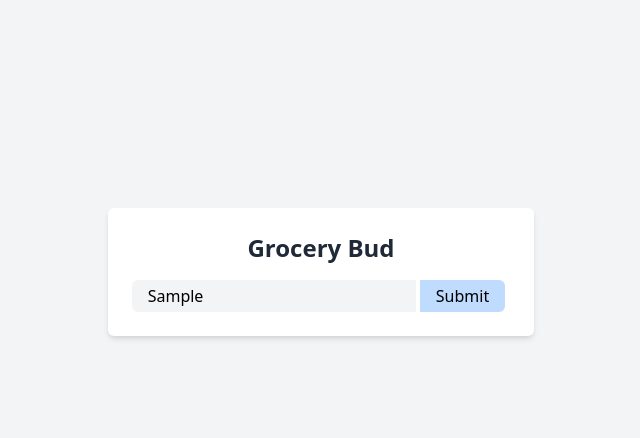
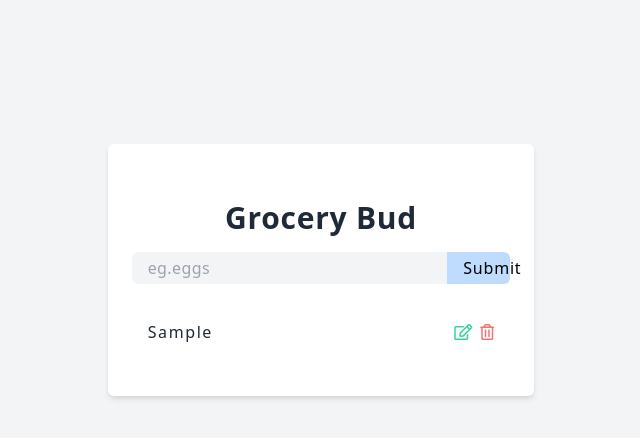
Before and after one commit to Vallejoanderson/basicJavascriptProjects, a plain HTML site: page todolist/index.html in a window 1280 px wide. Both pictures are taken after typing "Sample" into the empty fields and a click on the button "Submit". Shown: the whole page, without its empty margins (319-959 px from the left). Drawn offline with nearby package versions, Linux system fonts and the light colour scheme.

Commit message:
JS functions

```diff
--- a/todolist/index.html
+++ b/todolist/index.html
@@ -5,15 +5,18 @@
 	<meta http-equiv="X-UA-Compatible" content="IE=edge">
 	<meta name="viewport" content="width=device-width, initial-scale=1.0">
 	<link href="https://unpkg.com/tailwindcss@^2/dist/tailwind.min.css" rel="stylesheet">
+	<link rel="stylesheet" href="https://cdnjs.cloudflare.com/ajax/libs/font-awesome/5.15.3/css/all.min.css" integrity="sha512-iBBXm8fW90+nuLcSKlbmrPcLa0OT92xO1BIsZ+ywDWZCvqsWgccV3gFoRBv0z+8dLJgyAHIhR35VZc2oM/gI1w==" crossorigin="anonymous" referrerpolicy="no-referrer"/>
 	<title>Document</title>
 </head>
 <body class="bg-gray-100">
-	<div class="bg-white w-1/3 h-32 mx-auto mt-52 p-6 shadow-md rounded-md">
-		<h1 class="font-bold text-2xl text-gray-800 text-center">Grocery Bud</h1>
-		<div class="mt-4 mx-auto">
-			<input class="bg-gray-100 w-9/12 py-1 px-4 rounded-l-md" type="text" placeholder="eg.eggs">
-			<button class="bg-blue-200 py-1 px-4 rounded-r-md">Submit</button>
+	<div class="bg-white w-11/12 md:w-1/3 mx-auto mt-36 p-6 pb-12 shadow-md rounded-md">
+		<div class="mt-8" id="content">
+				<h1 class="font-bold text-3xl text-gray-800 text-center tracking-wide">Grocery Bud</h1>
+				<div class="mt-4 mx-auto">
+					<input class="bg-gray-100 w-5/6 py-1 px-4 rounded-l-md text-gray-500 font-normal tracking-wide" type="text" placeholder="eg.eggs" id="input"><button class="bg-blue-200 hover:bg-blue-400 w-full md:w-1/6 py-1 px-4 rounded-r-md hover:text-white transition duration-500 ease-in-out text-center tracking-wider" id="button">Submit</button>
+				</div>
 		</div>
 	</div>
+	<script src="script/main.js"></script>
 </body>
 </html>
--- /dev/null
+++ b/todolist/script/main.js
@@ -0,0 +1,61 @@
+const btn = document.getElementById('button');
+const input = document.getElementById('input');
+const content = document.getElementById('content');
+
+btn.addEventListener('click', () => {
+	if( input.value !== "" ){
+		if( btn.textContent === "Submit" ){
+			createnewTask();
+			toDelete();
+			toEdit();
+		}
+	}
+});
+
+function createnewTask() {
+	const newTask = document.createElement('div');
+	const paraG = document.createElement('p');
+	const icons = document.createElement('div');
+	const iconEdit = document.createElement('i');
+	const iconDel = document.createElement('i');
+	paraG.textContent = input.value;
+
+	newTask.classList.add('newtask', 'px-4', 'py-1', 'mt-8', 'hover:bg-blue-100', 'rounded-md');
+	paraG.classList.add('text-base', 'tracking-widest', 'text-gray-800');
+	iconEdit.classList.add('far', 'fa-edit', 'text-green-400', 'hover:text-green-600', 'cursor-pointer');
+	iconDel.classList.add('far', 'fa-trash-alt', 'ml-2', 'text-red-400', 'hover:text-red-600', 'cursor-pointer');
+
+	icons.appendChild(iconEdit);
+	icons.appendChild(iconDel);
+	newTask.appendChild(paraG);
+	newTask.appendChild(icons);
+
+	newTask.classList.add('flex', 'justify-between');
+	content.appendChild(newTask);
+	input.value = "";
+}
+
+function toDelete(){
+	const deleteButtons = document.querySelectorAll('.fa-trash-alt');
+	deleteButtons.forEach( (e) => {
+		e.addEventListener('click', () => {
+			e.parentNode.parentNode.remove();
+		});
+	});
+}
+/*
+function toEdit(){
+	const editButtons = document.querySelectorAll('.fa-edit');
+	editButtons.forEach( (e) => {
+		e.addEventListener('click', () => {
+			input.value = e.parentNode.previousElementSibling.textContent;
+			btn.textContent = "Edit";
+			btn.addEventListener('click', () => {
+				if ( btn.textContent === "Edit" ) {
+					e.parentNode.previousElementSibling.textContent = input.value;
+					btn.textContent = "Submit";
+				}
+			});
+		});
+	});
+}*/
```
